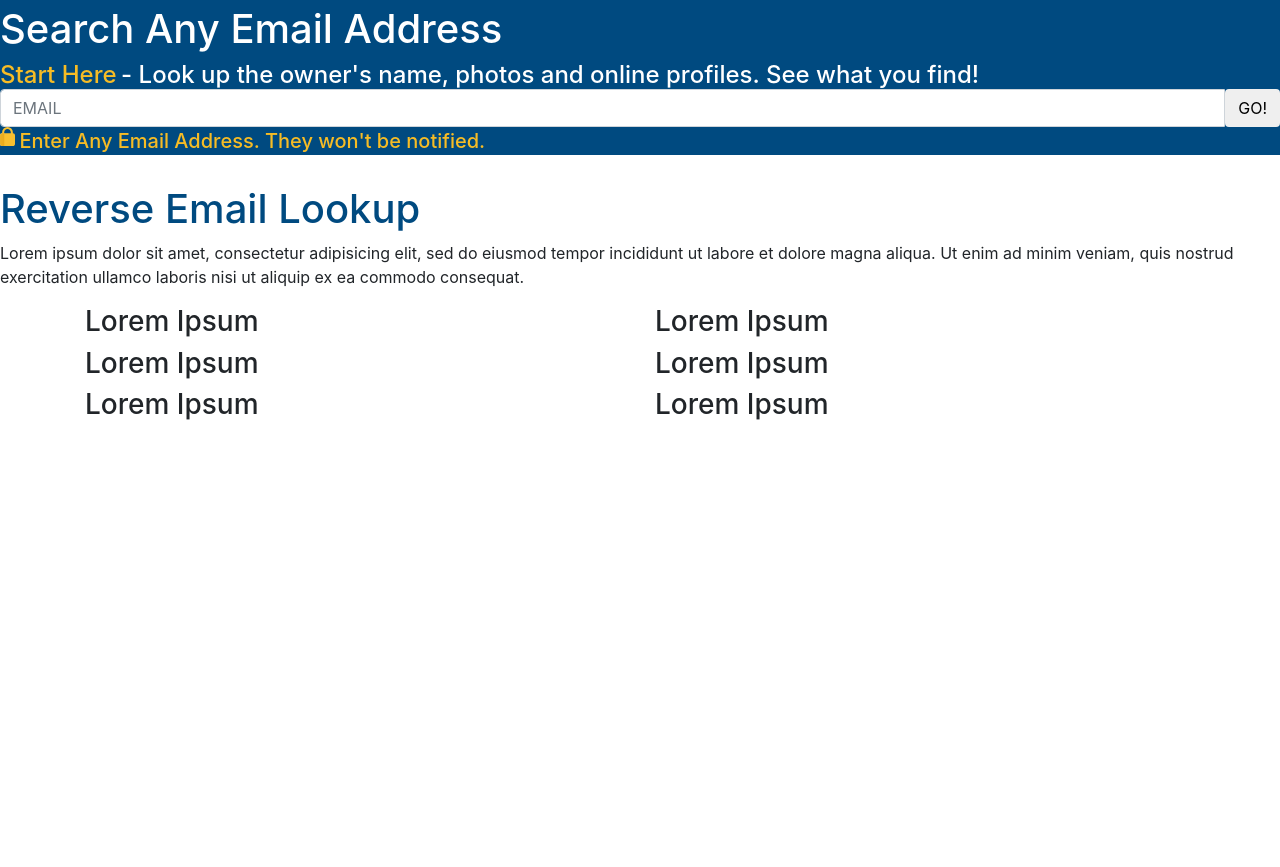
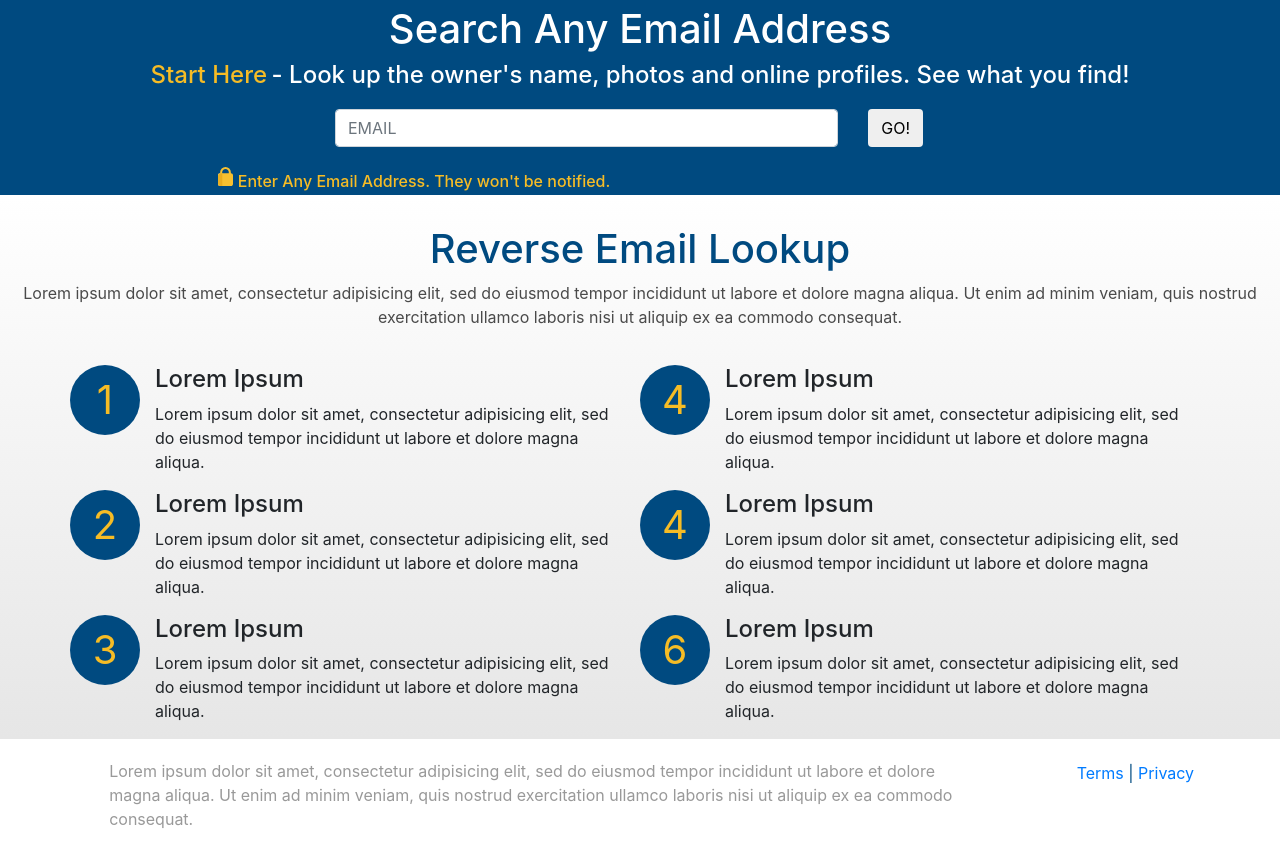
Before and after one commit to FelipeAlmanza/FrontEndDeveloper-Challenge-Felipe, a plain HTML site: page index.html in a window 1280 px wide. Shown: the part 71-938 px from the top of the page. Before the commit the page ends 800 px from the top, so only its background shows below. Drawn offline with nearby package versions, Linux system fonts and the light colour scheme.

Commit message:
Visual interface almost done for index

```diff
--- a/css/styles.css
+++ b/css/styles.css
@@ -4,6 +4,9 @@
   --primaryBlue: #004a80;
   --primaryYellow: #f6bc25;
   --defaultWhite: #ffffff;
+  --footerText: #999999;
+  --secondaryText: #4a4a4a;
+  --gradientGray: #e6e6e6;
 }
 
 .primaryBlue {
@@ -18,12 +21,30 @@
   color: var(--defaultWhite);
 }
 
+.footerTextColor {
+  color: var(--footerText);
+}
+
+.secondaryTextColor {
+  color: var(--secondaryText);
+}
+
 .searchBoxContainer {
   background-color: var(--primaryBlue);
 }
 
 .additionalInfoContainer {
   padding-top: 30px;
+  background-image: linear-gradient(
+    0deg,
+    var(--gradientGray) 0%,
+    var(--defaultWhite) 100%
+  );
+}
+
+.infoContainer {
+  padding-top: 20px;
+  margin: 0 auto;
 }
 
 /* custom color for nav bar */
@@ -31,12 +52,47 @@
   background-color: var(--primaryBlue);
 }
 
+#footerPlaceHolder {
+  padding-top: 20px;
+  padding-bottom: 20px;
+}
+
+h4.detail {
+  color: ;
+}
+
 /* Used to align different html element on the same line */
 #sameLine h4,
-h5,
-img {
+#sameLine h5,
+#sameLine h6,
+#sameLine img,
+#sameLine a,
+#sameLine p {
   display: inline;
   vertical-align: top;
 
   line-height: 28px;
 }
+
+.circle {
+  background: var(--primaryBlue);
+  line-height: 0;
+  width: 70px;
+  height: 70px;
+  line-height: 70px;
+  border-radius: 50%;
+  font-size: 40px;
+  color: var(--primaryYellow);
+  text-align: center;
+}
+
+.centerText {
+  text-align: center;
+}
+
+.formContainer {
+  width: 50%;
+  padding-top: 20px;
+  padding-bottom: 20px;
+  margin: 0 auto;
+}
--- a/index.html
+++ b/index.html
@@ -2,11 +2,8 @@
 <html lang="en">
   <head>
     <meta charset="utf-8" />
-    <meta http-equiv="X-UA-Compatible" content="IE=edge" />
-    <meta
-      name="viewport"
-      content="width=device-width, initial-scale=1, shrink-to-fit=no"
-    />
+    <meta http-equiv="X-UA-Compatible" content="ie=edge" />
+    <meta name="viewport" content="width=device-width, initial-scale=1" />
 
     <meta
       name="description"
@@ -36,77 +33,158 @@
 
     <!-- Search box container -->
     <div class="searchBoxContainer">
-      <h1 class="defaultWhite">Search Any Email Address</h1>
+      <h1 class="defaultWhite centerText">Search Any Email Address</h1>
 
-      <div id="sameLine">
+      <div id="sameLine" class="centerText">
         <h4 class="primaryYellow">Start Here</h4>
+
         <h4 class="defaultWhite">
           - Look up the owner's name, photos and online profiles. See what you
           find!
         </h4>
       </div>
 
-      <div class="input-group">
-        <input type="text" class="form-control" placeholder="EMAIL" />
-
-        <button type="button" class="btn rounded">GO!</button>
+      <div class="input-group formContainer">
+        <div class="col-10">
+          <input type="text" class="form-control" placeholder="EMAIL" />
+        </div>
+        <div class="col-1">
+          <button type="button" class="btn rounded">GO!</button>
+        </div>
       </div>
 
       <div id="sameLine">
-        <img src="assets/SVGs/lock.svg" alt="lock" />
-
-        <h5 class="primaryYellow">
-          Enter Any Email Address. They won't be notified.
-        </h5>
+        <div class="row">
+          <div class="col-2"></div>
+          <div class="col-8">
+            <img src="assets/SVGs/lock.svg" alt="lock" />
+            <h6 class="primaryYellow">
+              Enter Any Email Address. They won't be notified.
+            </h6>
+          </div>
+        </div>
       </div>
     </div>
 
     <!-- Additional information container -->
     <div class="additionalInfoContainer">
-      <h1 class="primaryBlue">Reverse Email Lookup</h1>
+      <h1 class="centerText primaryBlue">Reverse Email Lookup</h1>
 
-      <p>
+      <p class="centerText secondaryTextColor">
         Lorem ipsum dolor sit amet, consectetur adipisicing elit, sed do eiusmod
         tempor incididunt ut labore et dolore magna aliqua. Ut enim ad minim
         veniam, quis nostrud exercitation ullamco laboris nisi ut aliquip ex ea
         commodo consequat.
       </p>
 
-      <div class="container">
+      <div class="infoContainer container">
         <div class="row">
           <div class="col-sm">
-            <h3 class="spacing2">Lorem Ipsum</h3>
+            <div class="row">
+              <div class="circle">1</div>
+              <div class="col-sm">
+                <h4>Lorem Ipsum</h4>
+                <p>
+                  Lorem ipsum dolor sit amet, consectetur adipisicing elit, sed
+                  do eiusmod tempor incididunt ut labore et dolore magna aliqua.
+                </p>
+              </div>
+            </div>
           </div>
 
           <div class="col-sm">
-            <h3 class="spacing2">Lorem Ipsum</h3>
+            <div class="row">
+              <div class="circle">4</div>
+              <div class="col-sm">
+                <h4>Lorem Ipsum</h4>
+                <p>
+                  Lorem ipsum dolor sit amet, consectetur adipisicing elit, sed
+                  do eiusmod tempor incididunt ut labore et dolore magna aliqua.
+                </p>
+              </div>
+            </div>
           </div>
         </div>
 
         <div class="row">
           <div class="col-sm">
-            <h3 class="spacing2">Lorem Ipsum</h3>
+            <div class="row">
+              <div class="circle">2</div>
+              <div class="col-sm">
+                <h4>Lorem Ipsum</h4>
+                <p>
+                  Lorem ipsum dolor sit amet, consectetur adipisicing elit, sed
+                  do eiusmod tempor incididunt ut labore et dolore magna aliqua.
+                </p>
+              </div>
+            </div>
           </div>
 
           <div class="col-sm">
-            <h3 class="spacing2">Lorem Ipsum</h3>
+            <div class="row">
+              <div class="circle">4</div>
+              <div class="col-sm">
+                <h4>Lorem Ipsum</h4>
+                <p>
+                  Lorem ipsum dolor sit amet, consectetur adipisicing elit, sed
+                  do eiusmod tempor incididunt ut labore et dolore magna aliqua.
+                </p>
+              </div>
+            </div>
           </div>
         </div>
 
         <div class="row">
           <div class="col-sm">
-            <h3 class="spacing2">Lorem Ipsum</h3>
+            <div class="row">
+              <div class="circle">3</div>
+              <div class="col-sm">
+                <h4>Lorem Ipsum</h4>
+                <p>
+                  Lorem ipsum dolor sit amet, consectetur adipisicing elit, sed
+                  do eiusmod tempor incididunt ut labore et dolore magna aliqua.
+                </p>
+              </div>
+            </div>
           </div>
 
           <div class="col-sm">
-            <h3 class="spacing2">Lorem Ipsum</h3>
+            <div class="row">
+              <div class="circle">6</div>
+              <div class="col-sm">
+                <h4>Lorem Ipsum</h4>
+                <p>
+                  Lorem ipsum dolor sit amet, consectetur adipisicing elit, sed
+                  do eiusmod tempor incididunt ut labore et dolore magna aliqua.
+                </p>
+              </div>
+            </div>
           </div>
         </div>
       </div>
     </div>
 
     <!-- Placeholder to load footer from a script -->
-    <footer id="footerPlaceHolder"></footer>
+    <footer id="footerPlaceHolder">
+      <div class="row">
+        <div class="col-1"></div>
+        <div class="col-8">
+          <p class="footerTextColor">
+            Lorem ipsum dolor sit amet, consectetur adipisicing elit, sed do
+            eiusmod tempor incididunt ut labore et dolore magna aliqua. Ut enim
+            ad minim veniam, quis nostrud exercitation ullamco laboris nisi ut
+            aliquip ex ea commodo consequat.
+          </p>
+        </div>
+
+        <div class="col-1"></div>
+        <div id="sameLine" class="primaryBlue">
+          <a href="#">Terms</a>
+          <p>|</p>
+          <a href="#">Privacy</a>
+        </div>
+      </div>
+    </footer>
 
     <script
       src="https://code.jquery.com/jquery-3.5.1.min.js"
```
